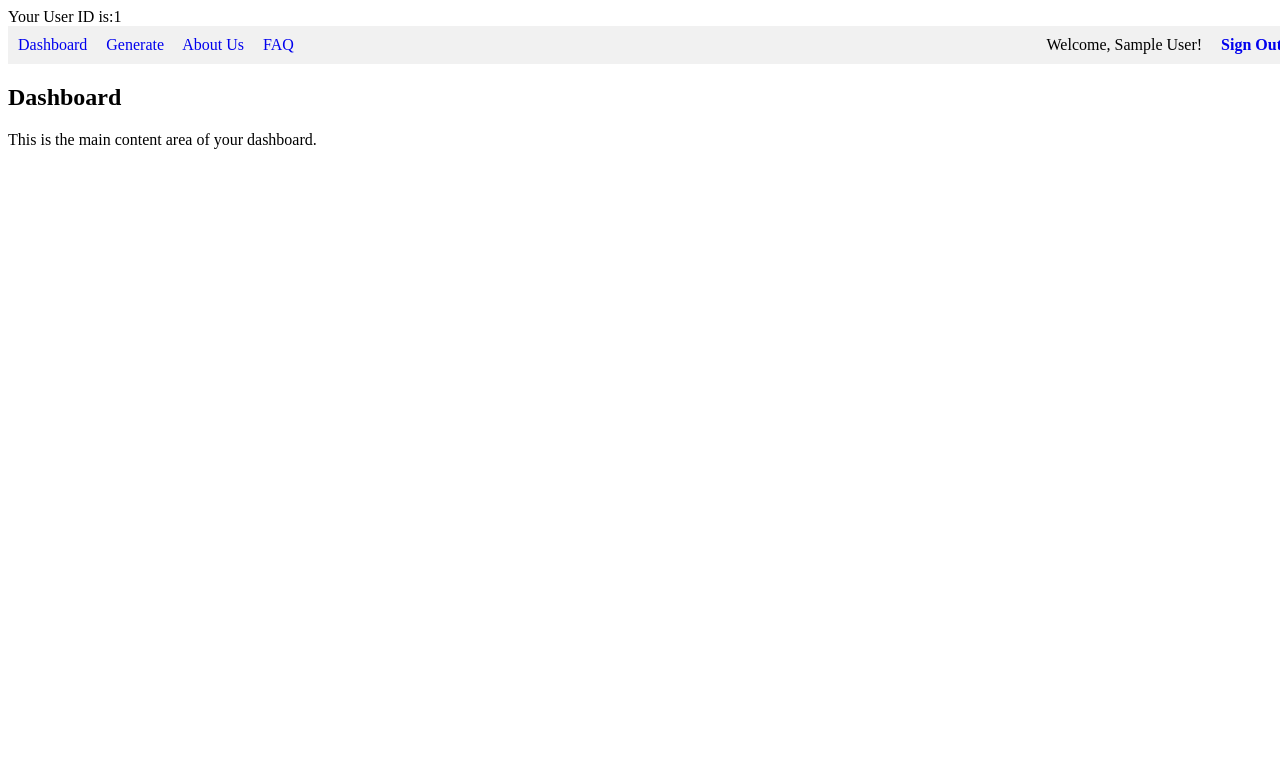
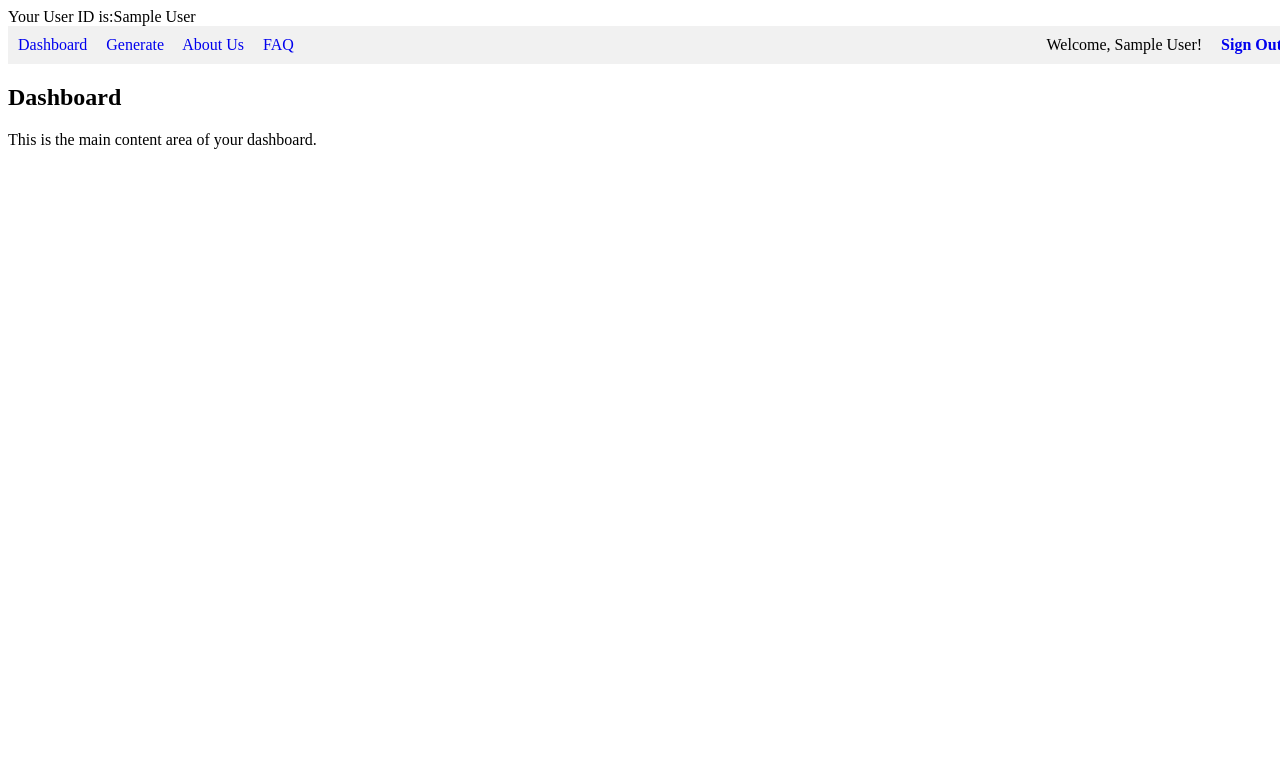
Before and after one commit to ThomasSemenak/demo-repo, a PHP site: page /welcome.php in a window 1280 px wide. Shown: the top 783 px of the page. Run offline with PHP 8.4, Linux system fonts and the light colour scheme; the visitor is signed in with stand-in values (Sample User, id 1).

Commit message:
Update welcome.php

```diff
--- a/welcome.php
+++ b/welcome.php
@@ -8,7 +8,7 @@ if (!isset($_SESSION['UserName'])) {
     exit();
 }
 
-echo "Your User ID is:". htmlspecialchars($_SESSION['user_id']);
+echo "Your User ID is:". htmlspecialchars($_SESSION['Last']);
 ?>
 <!DOCTYPE html>
 <html>
```
